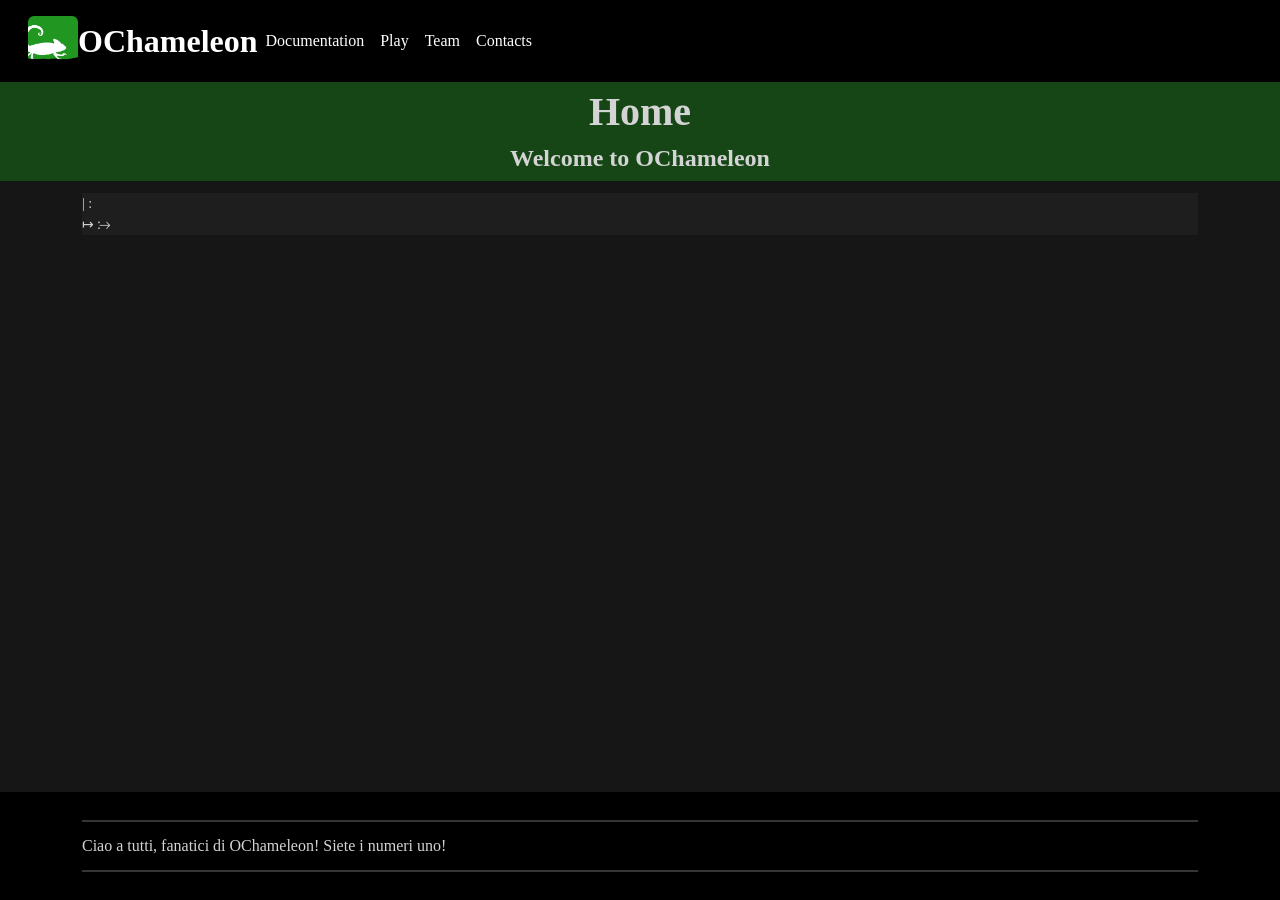
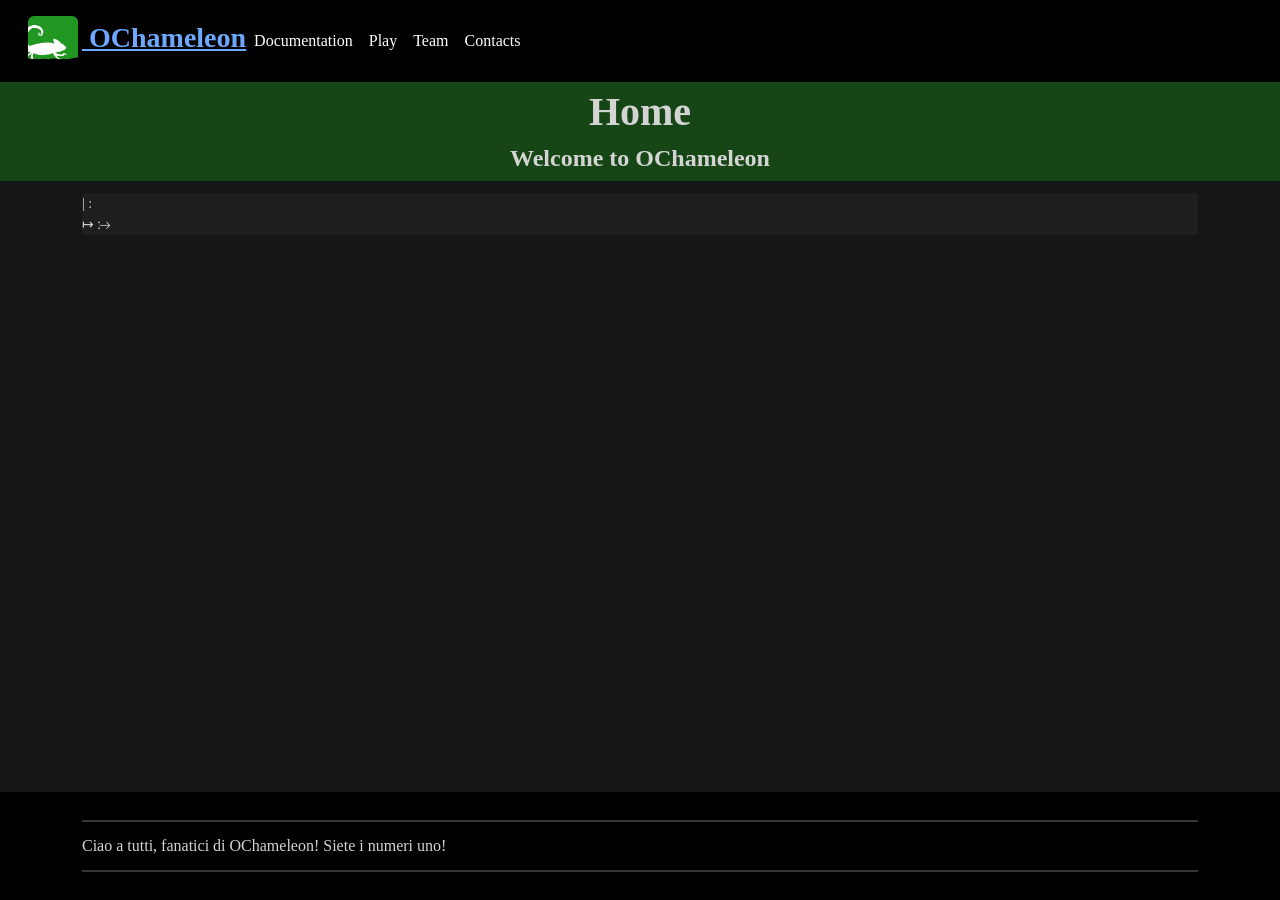
Before and after one commit to ochameleon/ochameleon.github.io, a Jekyll site: the page built from index.html, in a window 1280 px wide. Built offline with Jekyll 4.4.1, drawn with Linux system fonts in a browser that asks for light colours; some web fonts are replaced.

Commit message:
Making everything easier again

```diff
--- a/_includes/menu.html
+++ b/_includes/menu.html
@@ -1,9 +1,7 @@
 <nav class="navbar navbar-expand-lg navbar-dark fixed-top p-3">
     <div class="container-fluid">
-        <a href="{{ '/' | relative_url }}">
-            <img src="{{ '/files/logo/colour-icon-square-top.png' | relative_url }}" class="corner-logo" width="50" alt="Logo">
-        </a>
-        <a href="{{ '/' | relative_url }}" class="corner-name fs-2">
+        <a href="{{ '/' | relative_url }}" class="fs-3">
+            <img src="{{ '/files/logo/colour-icon-square-top.png' | relative_url }}" class="me-1" width="50" alt="Logo">
             <b>OChameleon</b>
         </a>
 
--- a/static/style.css
+++ b/static/style.css
@@ -23,16 +23,6 @@ header {
 
 footer {
     background-color: rgb(0, 0, 0);
-}
-
-.corner-name {
-    text-decoration: none;
-    color: rgb(255, 255, 255);
-}
-
-.corner-name a:hover {
-    text-decoration: none;
-    color: rgb(33, 151, 33);
 }
 
 .navbar-nav .nav-item .nav-link {
```
